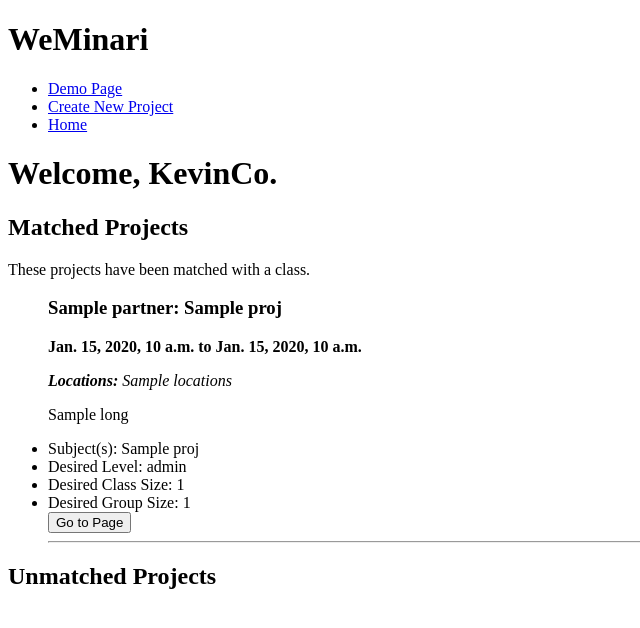
After one commit to kevchengcodes/EdTech, a Django app: template Backend/edtech/createproject/templates/createproject/partner_home.html in a window 1280 px wide. The commit adds this page. Shown: the top 628 px of the page, without its empty margins (0-640 px from the left). Run offline with Django 3.2, Linux system fonts and the light colour scheme; the template is opened without the code that fills it: most values are stand-ins (such as "Sample title", 1, 10 or a date in 2020).

Commit message:
added partner home and individual project pages for matched projects

```diff
--- a/Backend/edtech/addpost/urls.py
+++ b/Backend/edtech/addpost/urls.py
@@ -5,4 +5,5 @@ from . import views
 app_name = 'addpost'
 urlpatterns = [
     path('createpost/', views.createpost, name='createpost'),
+    path('createprojpost/', views.createprojpost, name='createprojpost'),
 ]
--- a/Backend/edtech/createclass/templates/createclass/home.html
+++ b/Backend/edtech/createclass/templates/createclass/home.html
@@ -28,7 +28,7 @@
 
 	<!-- Header -->
 	<div class ="title">
-		<h1> Your Classroom. </h1>
+		<h1> Hi, Mr. Cheng. This is Your Classroom. </h1>
 	</div>
 
 	<!-- Grid -->
@@ -107,7 +107,7 @@
 		{% if proj.Virtual == "Virtual" %}
 		<p> Virtual is supported. </p>
 		{% endif %}
-		<p>{{ proj.Long }}</p>
+		<p>{{ proj.Short }}</p>
 
 		<form action="{% url 'createclass:removeproj' proj.id %}" method="POST">
 			{% csrf_token %}
--- a/Backend/edtech/createclass/templates/createclass/index.html
+++ b/Backend/edtech/createclass/templates/createclass/index.html
@@ -29,7 +29,7 @@
 
   	<!-- Header -->
   	<div class ="title">
-  		<h1> Create Your Classroom. </h1>
+  		<h1> Create Your Classroom, Mr. Cheng. </h1>
   	</div>
 
   	<form action="create_new_class/" method="POST">
--- a/Backend/edtech/createproject/templates/createproject/index.html
+++ b/Backend/edtech/createproject/templates/createproject/index.html
@@ -20,15 +20,14 @@
           <p></p>
           <li><a href="{% url 'scrapenews:demo_home' %}">Demo Page</a></li>
           <li><a href="{% url 'createproject:index' %}">Create New Project</a></li>
-          <li><a href="{% url 'createproject:index' %}">Ongoing Projects</a></li>
-          <li><a href="#about-me">Home</a></li>
+          <li><a href="{% url 'createproject:home' %}">Home</a></li>
         </ul>
       </div>
     </div>
 
     <!-- Header -->
     <div class ="title">
-      <h1> Create Your Project. </h1>
+      <h1> Create Your Project, KevinCo. </h1>
     </div>
 
     <form action="create_new_project/" method="POST">
--- /dev/null
+++ b/Backend/edtech/createproject/templates/createproject/partner_home.html
@@ -0,0 +1,100 @@
+<!DOCTYPE html>
+<html lang="en">
+
+<!-- Jquery scripts -->
+<script src="https://code.jquery.com/jquery-2.2.0.min.js"></script>
+
+<head>
+    <meta charset="ut 8">
+    {% load static %}
+    <link rel='stylesheet' type="text/css" href="{% static 'css/global.css' %}">
+    <title>Partner Home</title>
+</head>
+
+<body>
+
+    <div class = "wrapper">
+        <div class = "nav-bar" id = "partner-nav-bar">
+            <h1 class="header"> WeMinari </h1>
+            <ul>
+                <p></p>
+                <li><a href="{% url 'scrapenews:demo_home' %}">Demo Page</a></li>
+                <li><a href="{% url 'createproject:index' %}">Create New Project</a></li>
+                <li><a href="{% url 'createproject:home' %}">Home</a></li>
+            </ul>
+        </div>
+    </div>
+
+    <!-- Header -->
+    <div class ="title">
+        <h1> Welcome, KevinCo. </h1>
+    </div>
+
+    <!-- Grid -->
+    <h2 class="header"> Matched Projects </h2>
+    <p class="description"> These projects have been matched with a class.</p>
+    <div class="ongoing-projects">
+        {% if project_list %}
+        <ul>
+            {% for proj in project_list %}
+                {% if proj.ClassNum == 1 %}
+                <h3>{{ proj.Partner}}: {{ proj.Title }}</h3>
+                <p><strong>{{proj.Start_date}} to {{proj.End_date}}</strong></p>
+                <p style="font-style:italic"><strong>Locations:</strong> {{ proj.Locations}}</p>
+                {% if proj.Virtual == "Virtual" %}
+                <p> Virtual is supported. </p>
+                {% endif %}
+                <p>{{ proj.Long }}</p>
+                <li>Subject(s): {{proj.Subjects}}</li>
+                <li>Desired Level: {{ proj.Level }}</li>
+                <li>Desired Class Size: {{ proj.Class_size }}</li>
+                <li>Desired Group Size: {{ proj.Group_size }}</li>
+                <form action="{% url 'createproject:proj_detail' proj.id %}" method="GET">
+                    <button type="submit" class="selector">Go to Page</button>
+                </form>
+                <div class="spacer"><hr></div>
+                {% endif %}
+            {% endfor %}
+        </ul>
+        {% else %}
+            <p>No matches yet!</p>
+        {% endif %}
+    </div>
+
+    <div class="spacer"></div>
+
+    <h2 class="header"> Unmatched Projects </h2>
+
+    <div class="ongoing-projects">
+        {% if project_list %}
+        <ul>
+            {% for proj in project_list %}
+                {% if proj.ClassNum == 0 %}
+                <h3>{{ proj.Partner}}: {{ proj.Title }}</h3>
+                <p><strong>{{proj.Start_date}} to {{proj.End_date}}</strong></p>
+                <p style="font-style:italic"><strong>Locations:</strong> {{ proj.Locations}}</p>
+                {% if proj.Virtual == "Virtual" %}
+                <p> Virtual is supported. </p>
+                {% endif %}
+                <p>{{ proj.Long }}</p>
+                <li>Subject(s): {{proj.Subjects}}</li>
+                <li>Desired Level: {{ proj.Level }}</li>
+                <li>Desired Class Size: {{ proj.Class_size }}</li>
+                <li>Desired Group Size: {{ proj.Group_size }}</li>
+                <div class="spacer"><hr></div>
+                {% endif %}
+            {% endfor %}
+        </ul>
+        {% else %}
+            <p>No unmatched projects.</p>
+        {% endif %}
+    </div>
+
+    <div class="spacer"></div>
+
+
+</body>
+
+
+
+</html>
--- a/Backend/edtech/createproject/urls.py
+++ b/Backend/edtech/createproject/urls.py
@@ -8,4 +8,6 @@ urlpatterns = [
     path('results/', views.results, name='results'),
     path('create_new_project/', views.create_new_project, name='create_new_project'),
     path('<int:proj_id>/addprojtoclass/', views.addprojtoclass, name='addprojtoclass'),
+    path('home/', views.home, name='home'),
+    path('<int:proj_id>/proj_detail/', views.proj_detail, name='proj_detail'),
 ]
```
Also changed, not shown: Backend/edtech/addpost/models.py (+15 -0 lines), Backend/edtech/addpost/views.py (+15 -1 lines), Backend/edtech/createproject/templates/createproject/proj_detail.html (added, +111 -0 lines), Backend/edtech/createproject/views.py (+16 -4 lines), 1 other file.
